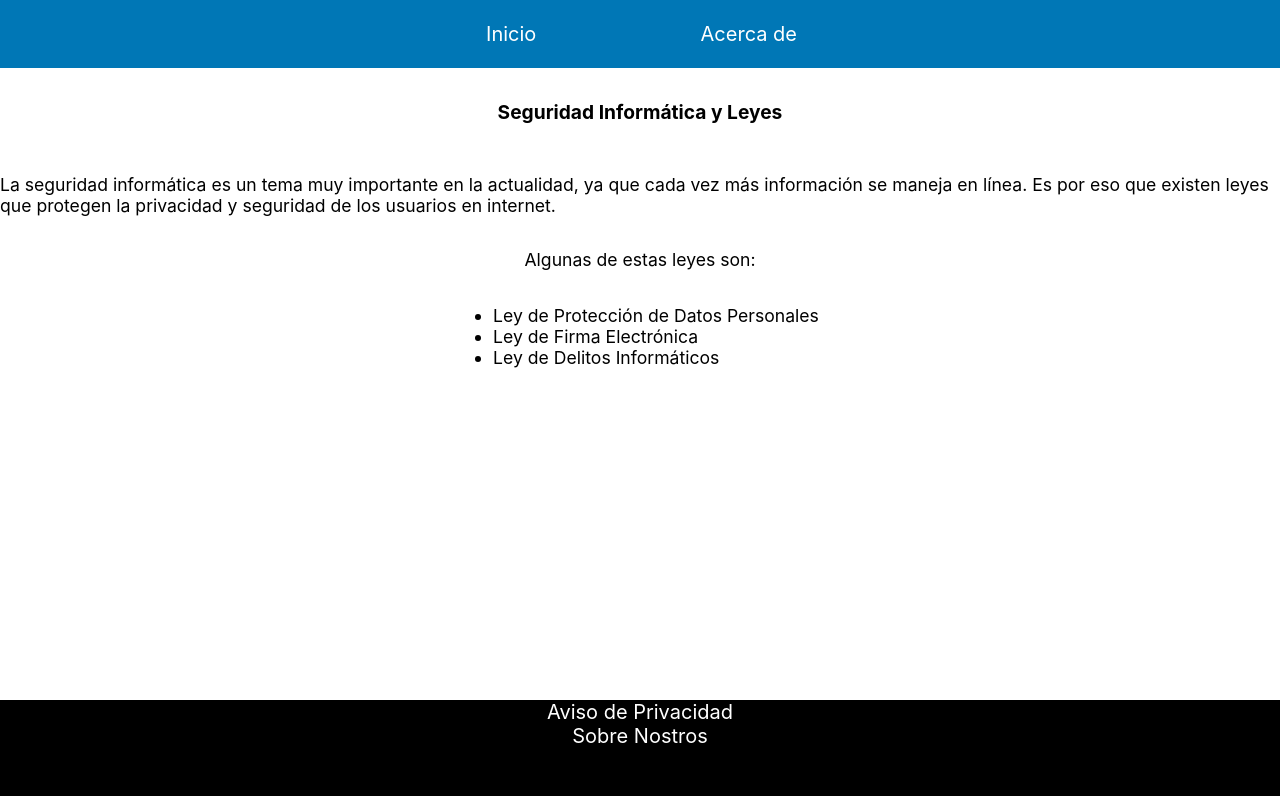
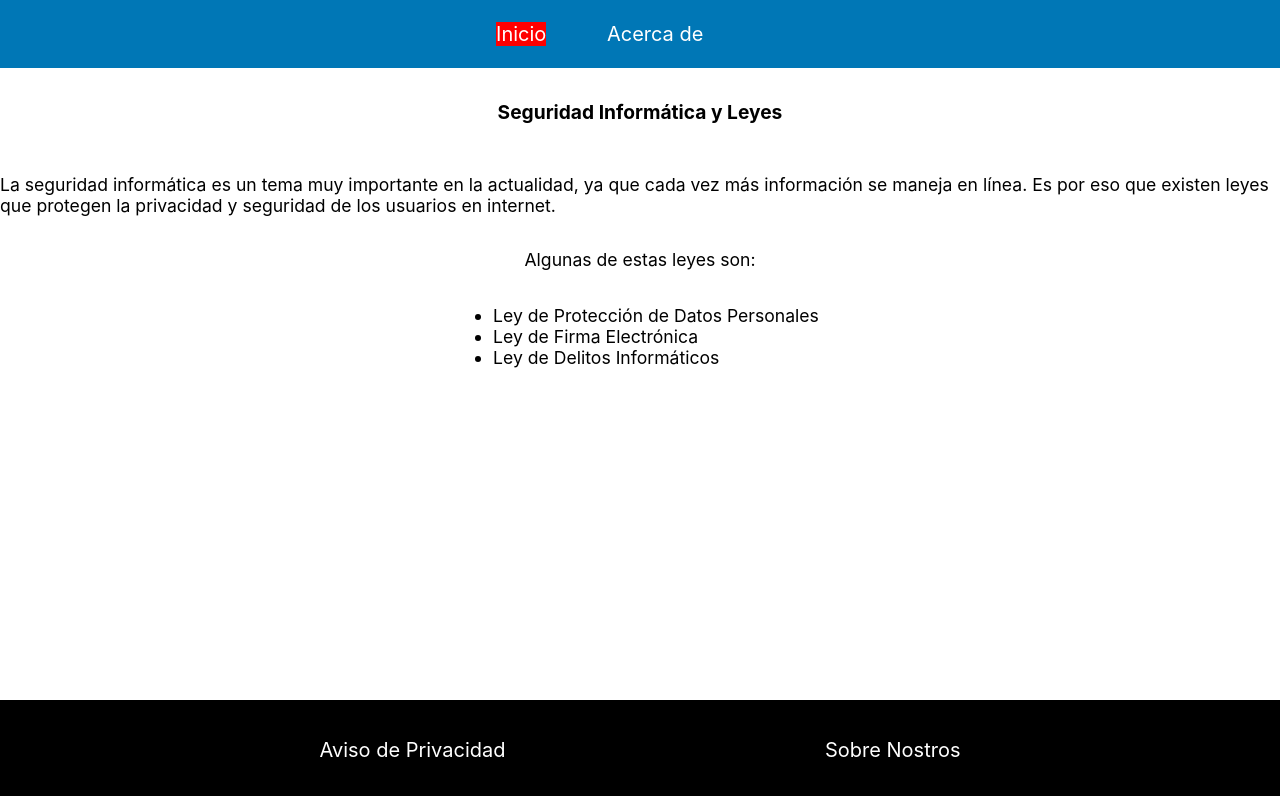
Before and after one commit to Yuhanncito/security, a React (Create React App) app: page / in a window 1280 px wide. Shown: the top 796 px of the page. Built offline with nearby package versions, Linux system fonts and the light colour scheme.

Commit message:
prototipe1

```diff
--- a/package.json
+++ b/package.json
@@ -3,6 +3,7 @@
   "version": "0.1.0",
   "private": true,
   "dependencies": {
+    "@react-hook/hover": "^4.0.0",
     "@testing-library/jest-dom": "^5.17.0",
     "@testing-library/react": "^13.4.0",
     "@testing-library/user-event": "^13.5.0",
--- /dev/null
+++ b/src/components/component.css
@@ -0,0 +1,7 @@
+.cositas{
+    display: flex;
+    justify-content: center;
+    align-items: center;
+    height: 100%;
+    justify-content: space-evenly;
+}
--- a/src/components/footer.jsx
+++ b/src/components/footer.jsx
@@ -1,19 +1,33 @@
 import React from 'react';
+import './component.css';
 import { Row, Col } from 'react-bootstrap';
 
 const FooterS = () => {
     return (
         <footer style={{backgroundColor: 'black', color: 'white', height: '100px', width: '100%', position: 'fixed', bottom: '0'}}>
-            <Row style={{height: '100%', width: '100%'}} xs={2} md={2}>
+            <Row className='cositas' xs={2} md={2}>
                 <Col style={{display: 'flex', justifyContent: 'center', alignItems: 'center'}}>
-                    <a href='/aviso_de_privacidad' className="footer_link" style={{textDecoration: 'none', color: 'white', fontSize: '20px', transition: '0.3s', width:'100%', height:'100%', display: 'flex', justifyContent: 'center', alignItems: 'center', borderRadius:'10px'}}>Aviso de Privacidad</a>
+                    <a className='footer_link' style={footerLink} href='/aviso_de_privacidad' >Aviso de Privacidad</a>
                 </Col>
                 <Col style={{display: 'flex', justifyContent: 'center', alignItems: 'center'}}>
-                    <a href='about' className="footer_link" style={{textDecoration: 'none', color: 'white', fontSize: '20px', transition: '0.3s', width:'100%', height:'100%', display: 'flex', justifyContent: 'center', alignItems: 'center', borderRadius:'10px'}}>Sobre Nostros</a>
+                    <a href='about' style={footerLink} className='footer_link'>Sobre Nostros</a>
                 </Col>
             </Row>
         </footer>
     )
 }
 
+const footerLink = {
+        textDecoration: 'none',
+        color: 'white',
+        fontSize: '20px',
+        transition: '0.3s',
+        width:'100%',
+        height:'100%',
+        display: 'flex',
+        justifyContent: 'center',
+        alignItems: 'center',
+        borderRadius:'10px'
+    }
+
 export default FooterS;
--- a/src/components/header.jsx
+++ b/src/components/header.jsx
@@ -33,7 +33,7 @@ const container = {
 const Headers = () => {
     return (
         <header style={headerStyles}>
-            <div style={container} className='container_Footer'>
+            <div style={{background:'red'}} className='container_Footer'>
                 <a href="/" className="hover" style={linkStyles}>Inicio</a>
             </div>
             <div style={container} className='container_Footer'>
--- a/src/index.js
+++ b/src/index.js
@@ -1,7 +1,6 @@
 import React from 'react';
 import ReactDOM from 'react-dom/client';
 import './index.css';
-import App from './App';
 import reportWebVitals from './reportWebVitals';
 import Headers from './components/header';
 import { createBrowserRouter, RouterProvider } from 'react-router-dom';
--- a/src/views/aviso.jsx
+++ b/src/views/aviso.jsx
@@ -1,9 +1,4 @@
-import { saveAs } from 'file-saver';
 const AvisoPrivacidad = () => {
-
-    const downloadPdf = () => {
-        saveAs('/views/AvisoPrivacidad.pdf', 'AvisoPrivacidad.pdf');
-    };
 
     return (
         <div style={{marginLeft: '5%', marginRight: '5%'}}>
```
Also changed, not shown: 1 other file (tests, documents, lock files or other folders).
